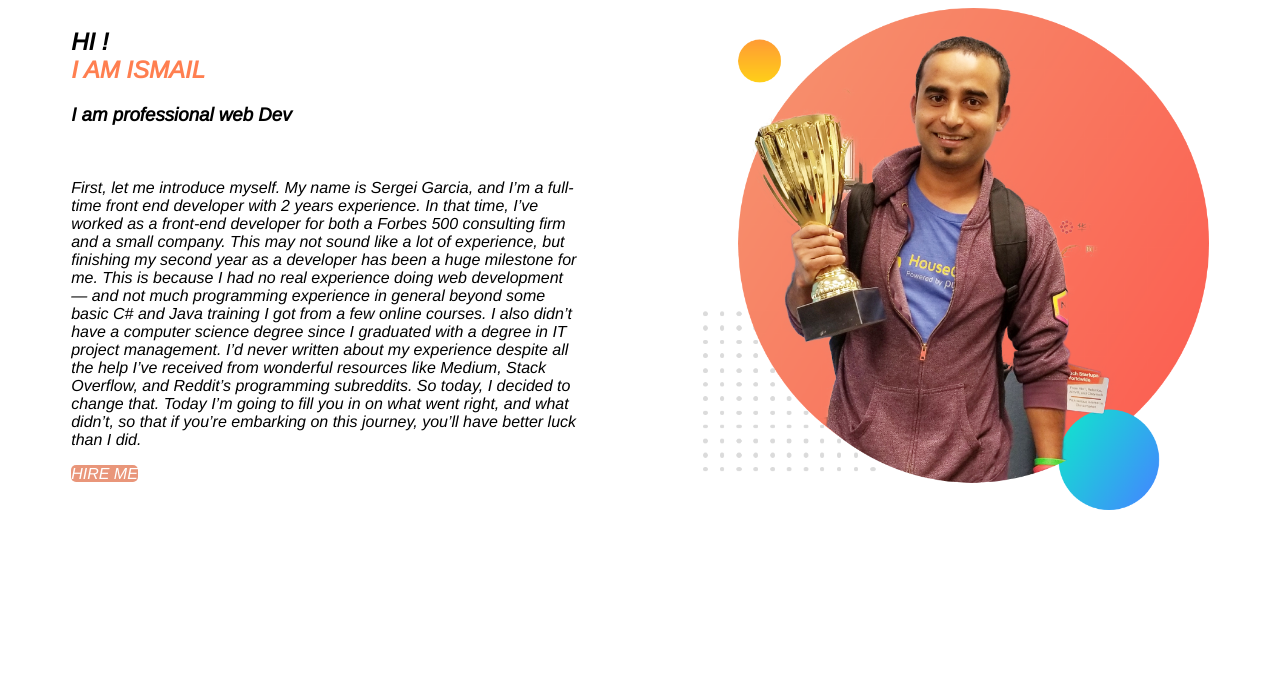
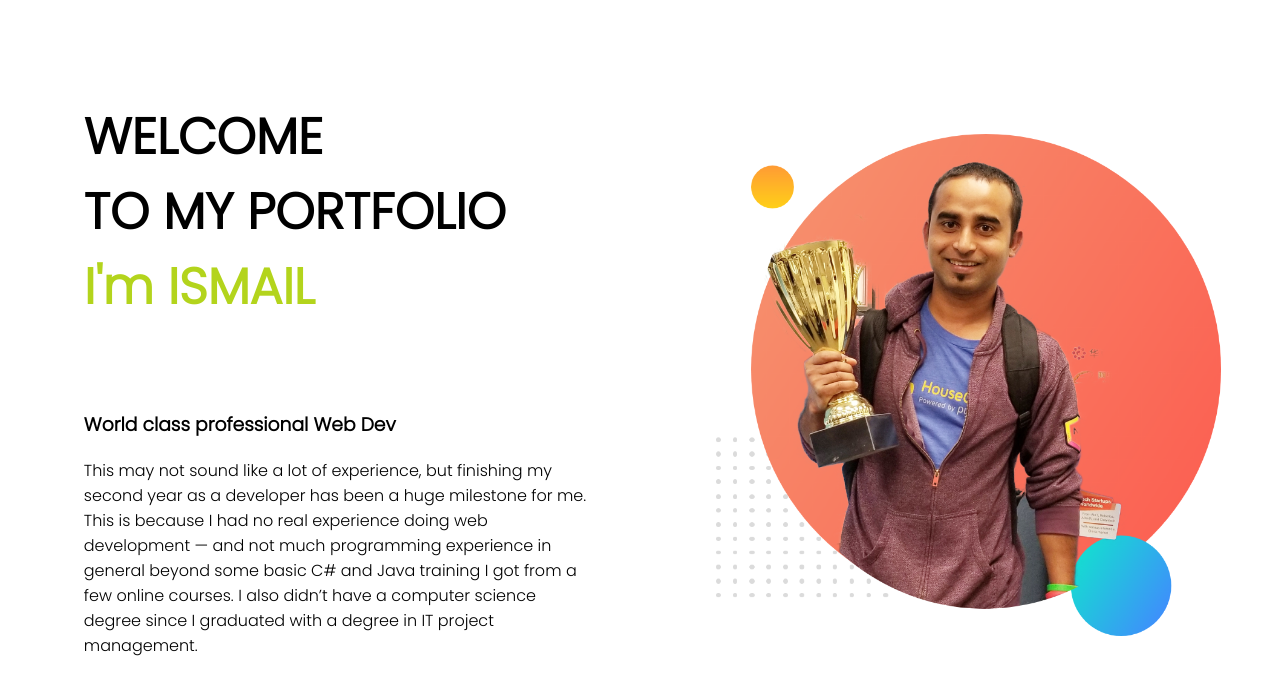
Before and after one commit to IsMaIL0007/web_portfolio, a plain HTML site: page index.html in a window 1280 px wide. Drawn offline with nearby package versions, Linux system fonts and the light colour scheme.

Commit message:
3rd push

```diff
--- a/index.html
+++ b/index.html
@@ -4,30 +4,25 @@
     <meta charset="UTF-8">
     <meta http-equiv="X-UA-Compatible" content="IE=edge">
     <meta name="viewport" content="width=device-width, initial-scale=1.0">
-    <title>Portfolio</title>
-    <link href="https://fonts.googleapis.com/css2?family=Anton&family=Arimo:ital@1&display=swap" rel="stylesheet">
+    <title>Web_portfolio</title>
     <link rel="stylesheet" href="style.css">
+
+    <link href="https://fonts.googleapis.com/css2?family=Poppins:wght@300&display=swap" rel="stylesheet">
+
 </head>
 <body>
     <section>
-        <div class="top_part" style="margin-left: 5%; margin-right: 10%; ">
-            <h1>HI ! <br><span id="name">I AM ISMAIL</span><br></h1>
-            <h3>I am professional web Dev<br></h3>
+        <div class="half_part" >
+            <h1>WELCOME<br>TO MY PORTFOLIO<br><span class="name_high" >I'm ISMAIL</span></h1>
             <br>
-            <p>First, let me introduce myself. My name is Sergei Garcia, and I’m a full-time front end developer with 2 years experience. In that time, I’ve worked as a front-end developer for both a Forbes 500 consulting firm and a small company.
-
-                This may not sound like a lot of experience, but finishing my second year as a developer has been a huge milestone for me. This is because I had no real experience doing web development — and not much programming experience in general beyond some basic C# and Java training I got from a few online courses. I also didn’t have a computer science degree since I graduated with a degree in IT project management.
-
-                I’d never written about my experience despite all the help I’ve received from wonderful resources like Medium, Stack Overflow, and Reddit’s programming subreddits. So today, I decided to change that. Today I’m going to fill you in on what went right, and what didn’t, so that if you’re embarking on this journey, you’ll have better luck than I did.</p>
-                <a href="img/top-banner.png" class="button">HIRE ME</a>
+            <h3>World class professional Web Dev</h3>
+            <p>This may not sound like a lot of experience, but finishing my second year as a developer has been a huge milestone for me. This is because I had no real experience doing web development — and not much programming experience in general beyond some basic C# and Java training I got from a few online courses. I also didn’t have a computer science degree since I graduated with a degree in IT project management.</p>
         </div>
 
-        <div class="top_part">
+        <div class="half_part" >
             <img src="img/jhankar.png">
         </div>
 
     </section>
-
-
 </body>
 </html>
--- a/style.css
+++ b/style.css
@@ -1,31 +1,31 @@
 body{
 
-    font-family: 'Anton', sans-serif;
-    font-family: 'Arimo', sans-serif;
+    font-family: 'Poppins', sans-serif;
+}
+
+h1{
+    font-size: 50px;
 
 }
 
-.top_part{
+.name_high{
+
+    color:rgb(179, 212, 28) ;
+}
+
+.half_part{
 
     width: 40%;
     float: left;
-}
-
-.top_part img{
-
-    width: 100%;
-}
-#name{
-    color: coral;
-}
-
-.button{
-
-    width: 40px;
-    height: 20px;
-    background-color:darksalmon;
-    border-radius: 5px;
-    color: white;
-    text-decoration: none;
+    margin-left: 2%;
+    padding: 4%;
 
 }
+.half_part img{
+    width: 100%;
+    padding-top: 15%;
+}
+.top_banner{
+    background-image: url(img/top-banner.png);
+    height: 50px;
+}
```
